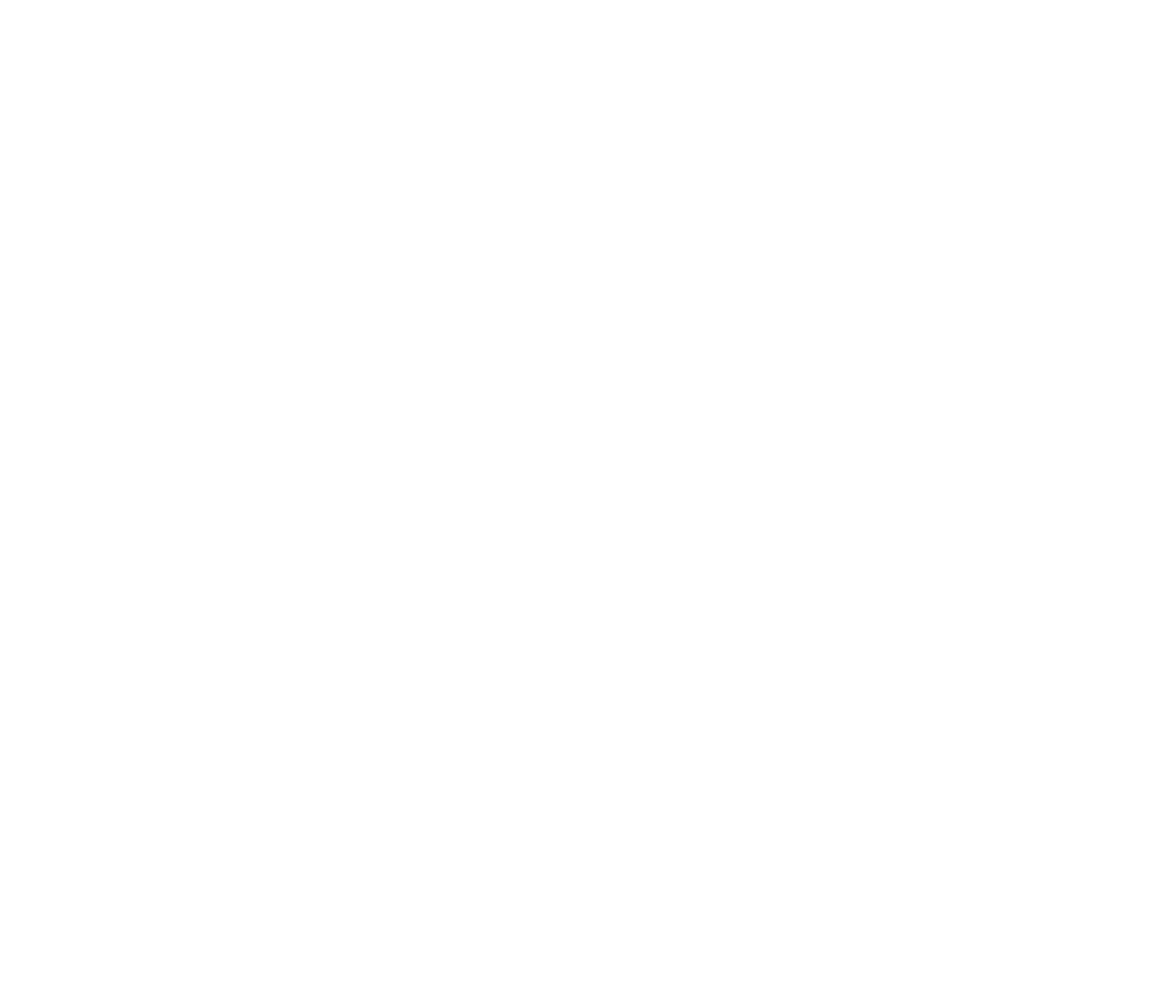
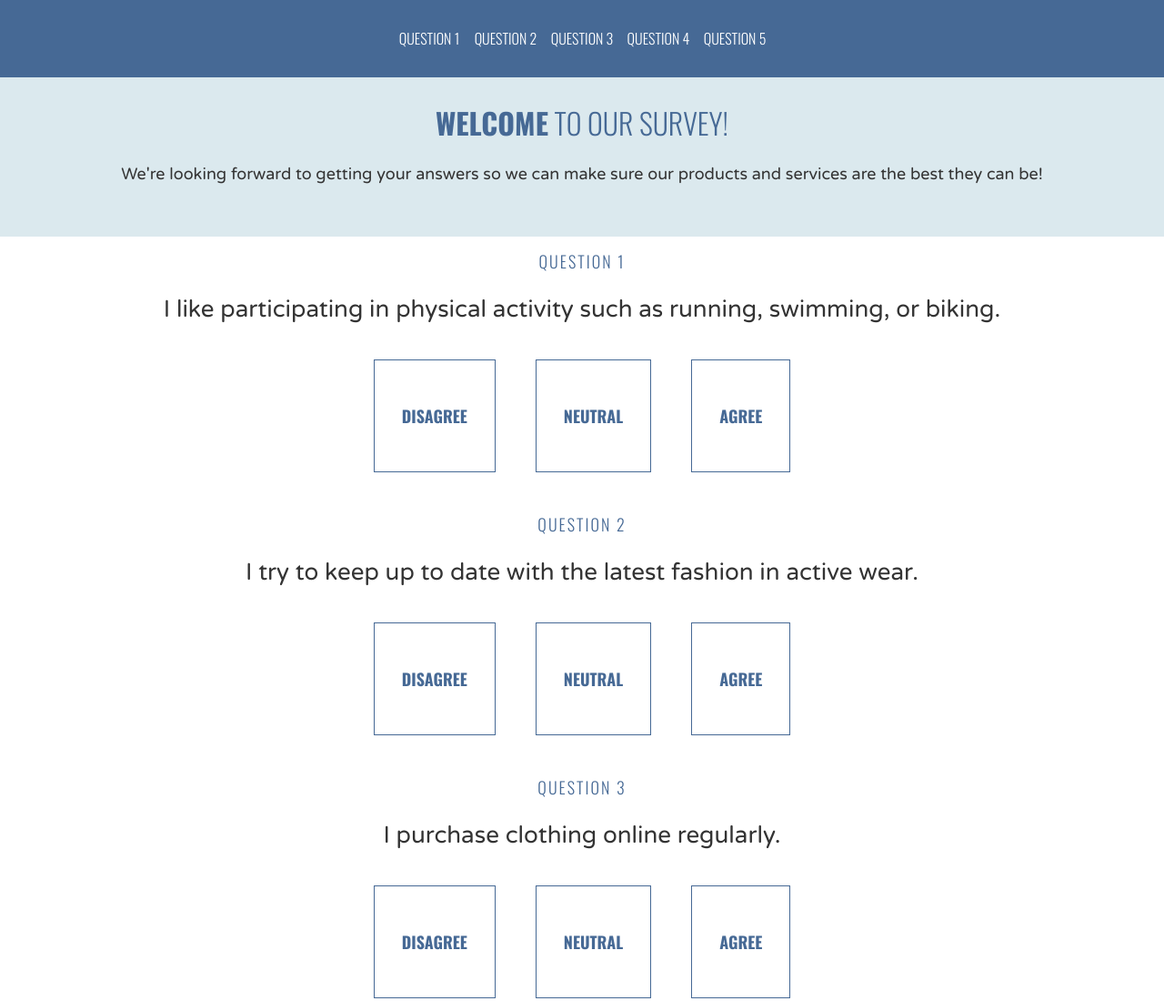
Before and after one commit to TallyWilsher/CSS, a plain HTML site: page Display and Positioning/index.html in a window 1280 px wide. Shown: the top 1100 px of the page at 91% size. Before the commit the page ends 800 px from the top, so only its background shows below. Drawn offline with nearby package versions, Linux system fonts and the light colour scheme.

Commit message:
displayandpositioning

```diff
--- a/Display and Positioning/index.html
+++ b/Display and Positioning/index.html
@@ -1 +1,113 @@
-<!-- this is a placeholder comment-->
+<!DOCTYPE html>
+<html>
+<head>
+  <title>Please Participate in Our Survey!</title>
+  <link href="https://fonts.googleapis.com/css?family=Oswald:300,700|Varela+Round" rel="stylesheet">
+  <link rel="stylesheet" type="text/css" href="style.css">
+</head>
+<body>
+
+  <header>
+    <ul>
+      <li>Question 1</li>
+      <li>Question 2</li>
+      <li>Question 3</li>
+      <li>Question 4</li>
+      <li>Question 5</li>
+    </ul>
+  </header>
+
+  <div class="welcome">
+    <h1><strong>Welcome</strong> to our survey!</h1>
+    <p>We're looking forward to getting your answers so we can make sure our products and services are the best they can be!</p>
+  </div>
+
+  <div class="question">
+    <h4>Question 1</h4>
+    <h2>I like participating in physical activity such as running, swimming, or biking.</h2>
+
+    <div class="answer">
+      <h3>Disagree</h3>
+    </div>
+
+    <div class="answer">
+      <h3>Neutral</h3>
+    </div>
+
+    <div class="answer">
+      <h3>Agree</h3>
+    </div>
+  </div>
+
+  <div class="question">
+    <h4>Question 2</h4>
+    <h2>I try to keep up to date with the latest fashion in active wear.</h2>
+
+    <div class="answer">
+      <h3>Disagree</h3>
+    </div>
+
+    <div class="answer">
+      <h3>Neutral</h3>
+    </div>
+
+    <div class="answer">
+      <h3>Agree</h3>
+    </div>
+  </div>
+
+  <div class="question">
+    <h4>Question 3</h4>
+    <h2>I purchase clothing online regularly.</h2>
+
+    <div class="answer">
+      <h3>Disagree</h3>
+    </div>
+
+    <div class="answer">
+      <h3>Neutral</h3>
+    </div>
+
+    <div class="answer">
+      <h3>Agree</h3>
+    </div>
+  </div>
+
+  <div class="question">
+    <h4>Question 4</h4>
+    <h2>I try to buy goods that are designed and/or manufactured in my home country.</h2>
+
+    <div class="answer">
+      <h3>Disagree</h3>
+    </div>
+
+    <div class="answer">
+      <h3>Neutral</h3>
+    </div>
+
+    <div class="answer">
+      <h3>Agree</h3>
+    </div>
+  </div>
+
+  <div class="question">
+    <h4>Question 5</h4>
+    <h2>I look to famous athletes when trying to choose what to wear when training.</h2>
+
+    <div class="answer">
+      <h3>Disagree</h3>
+    </div>
+
+    <div class="answer">
+      <h3>Neutral</h3>
+    </div>
+
+    <div class="answer">
+      <h3>Agree</h3>
+    </div>
+  </div>
+  <footer>
+    <h3>Thanks for taking our survey!</h3>
+  </footer>
+</body>
+</html>
--- a/Display and Positioning/style.css
+++ b/Display and Positioning/style.css
@@ -1 +1,107 @@
-/* this is a placeholder comment */
+body {
+    background-color: #FFF;
+    margin: 0 auto;
+  }
+
+  header {
+    z-index: 10;
+    background-color: #466995;
+    border-bottom: 1px solid #466995;
+    position: fixed;
+    width: 100%;
+  }
+
+  ul {
+    margin: 30px auto;
+    padding: 0 20px;
+    text-align: center;
+  }
+
+  li {
+    display: inline-block;
+    width: 80px;
+    color: #FFF;
+    font-family: 'Oswald', sans-serif;
+    font-size: 16px;
+    font-weight: 300;
+    text-transform: uppercase;
+  }
+
+  li:hover {
+    color: #DBE9EE;
+  }
+
+  h1 {
+    color: #466995;
+    font-family: 'Oswald', sans-serif;
+    font-size: 32px;
+    font-weight: 300;
+    text-transform: uppercase;
+  }
+
+  h2 {
+    color: #333;
+    font-family: 'Varela Round', sans-serif;
+    font-size: 26px;
+    font-weight: 100;
+    margin: 0 auto 20px auto;
+  }
+
+  h3 {
+    color: #466995;
+    font-family: 'Oswald', sans-serif;
+    font-size: 18px;
+    text-align: center;
+    font-weight: 700;
+    text-transform: uppercase;
+    padding: 30px;
+  }
+
+  h4 {
+    color: #466995;
+    font-family: 'Oswald', sans-serif;
+    font-size: 18px;
+    font-weight: 300;
+    letter-spacing: 2px;
+    text-align: center;
+    text-transform: uppercase
+  }
+
+  p {
+    color: #333;
+    font-family: 'Varela Round', sans-serif;
+    font-size: 18px;
+  }
+
+  footer {
+    background-color: #DBE9EE;
+    text-align: center;
+    height: 100px;
+  }
+
+  .welcome {
+    position: relative;
+    top: 50px;
+    background-color: #DBE9EE;
+    box-sizing: border-box;
+    padding: 40px;
+    text-align: center;
+    width: 100%;
+  }
+
+  .question {
+    text-align: center;
+    position: relative;
+    top: 40px;
+  }
+
+  .answer {
+    border: 1px solid #466995;
+    margin: 20px;
+    display: inline-block;
+  }
+
+  .answer:hover {
+    background: #C0D6DF;
+    color: #FFF;
+  }
```
